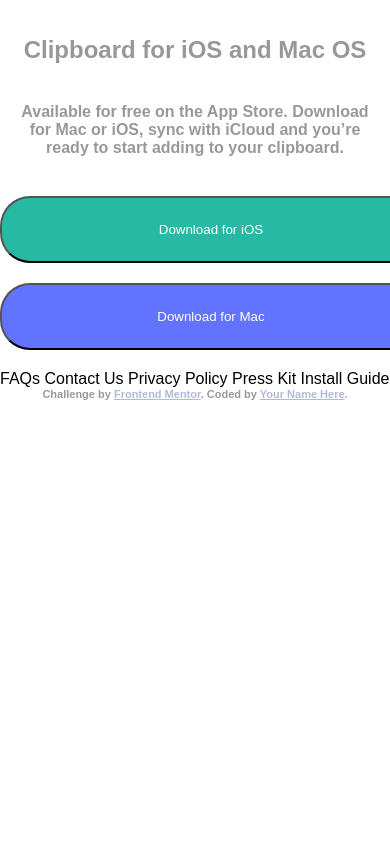
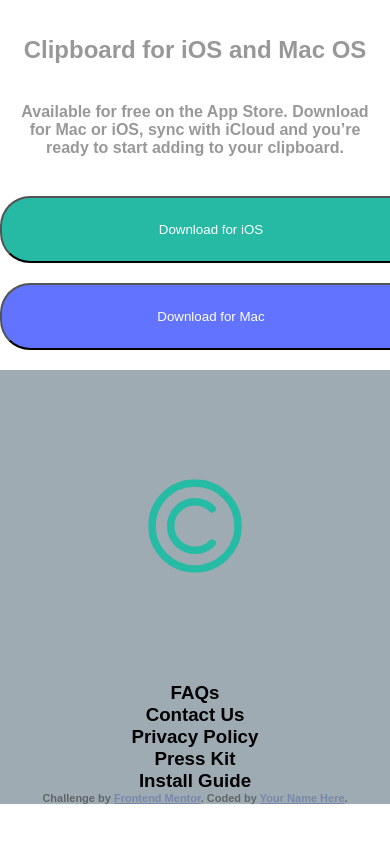
Before and after one commit to ChamuMutezva/clipboard-landing-page, a plain HTML site: page index.html in a window 390 px wide. Shown: the part 3263-4106 px from the top of the page. Before the commit the page ends 3702 px from the top, so only its background shows below. Drawn offline with Linux system fonts and the light colour scheme; a web font is replaced by a local one.

Commit message:
feat: foot mobile initial setup

```diff
--- a/index.html
+++ b/index.html
@@ -243,13 +243,26 @@
     <input type="button" value="Download for Mac" class="Mac" aria-label="download for mac button" />
   </main>
 
-  FAQs
-  Contact Us
-  Privacy Policy
-  Press Kit
-  Install Guide
 
-  <footer>
+<footer>
+  <figure>
+    <img src="images/logo.svg" alt="The company logo" class="logoImg" />
+    <!---- <figcaption>The C logo</figcaption>-->
+  </figure>
+  <div class="aboutUs">
+    <h3>FAQs</h3>
+    <h3>Contact Us</h3>
+    <h3>Privacy Policy</h3>
+    <h3>Press Kit</h3>
+    <h3>Install Guide</h3>
+  </div>
+
+
+
+
+
+
+
     <p class="attribution">
       Challenge by <a href="https://www.frontendmentor.io?ref=challenge" target="_blank">Frontend Mentor</a>.
       Coded by <a href="#">Your Name Here</a>.
--- a/main.css
+++ b/main.css
@@ -18,7 +18,7 @@ header {
   background-size: cover;
 }
 
-header figure{
+header figure {
   display: grid;
   justify-items: center;
   width: 100%;
@@ -26,10 +26,15 @@ header figure{
 
 }
 
-main img {
+main img,
+footer img {
   width: 80%;
   margin: auto;
   display: block;
+}
+
+footer .logoImg {
+  transform: scale(0.3);
 }
 
 .logoImg {
@@ -37,17 +42,21 @@ main img {
   transform: scale(0.7);
 }
 
-h1, h2, p {
+h1,
+h2,
+p {
   text-align: center;
   opacity: 0.4;
   font-weight: 600;
   margin-bottom: 10%;
   margin: 0 5% 10%;
 }
+
 main h2 {
   margin-top: 10%;
 
 }
+
 input[type="button"] {
   width: 50vh;
   height: 8vh;
@@ -58,11 +67,11 @@ input[type="button"] {
 }
 
 input.iOS {
-  background-color:hsl(171, 66%, 44%);
+  background-color: hsl(171, 66%, 44%);
 }
 
 input.Mac {
-  background-color:hsl(233, 100%, 69%)
+  background-color: hsl(233, 100%, 69%)
 }
 
 svg {
@@ -76,6 +85,12 @@ section img {
   margin-bottom: 10%;
 }
 
-@media only screen and (max-width: 655px){
+footer {
+  background-color: hsl(201, 11%, 66%);
+}
 
+.aboutUs {
+  text-align: center;
 }
+
+@media only screen and (max-width: 655px) {}
```
Lines whose indentation alone changed are shown as unchanged.
